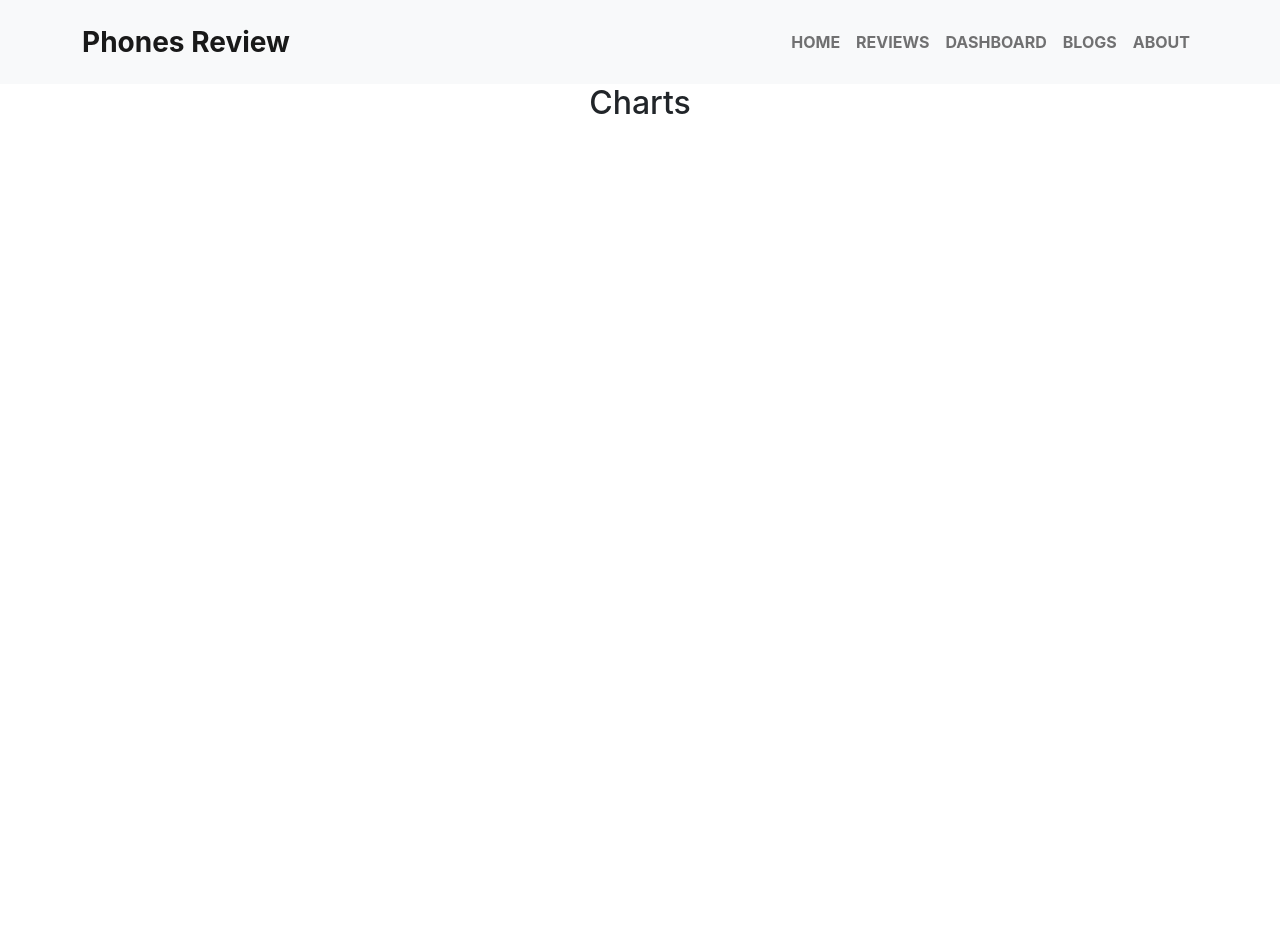
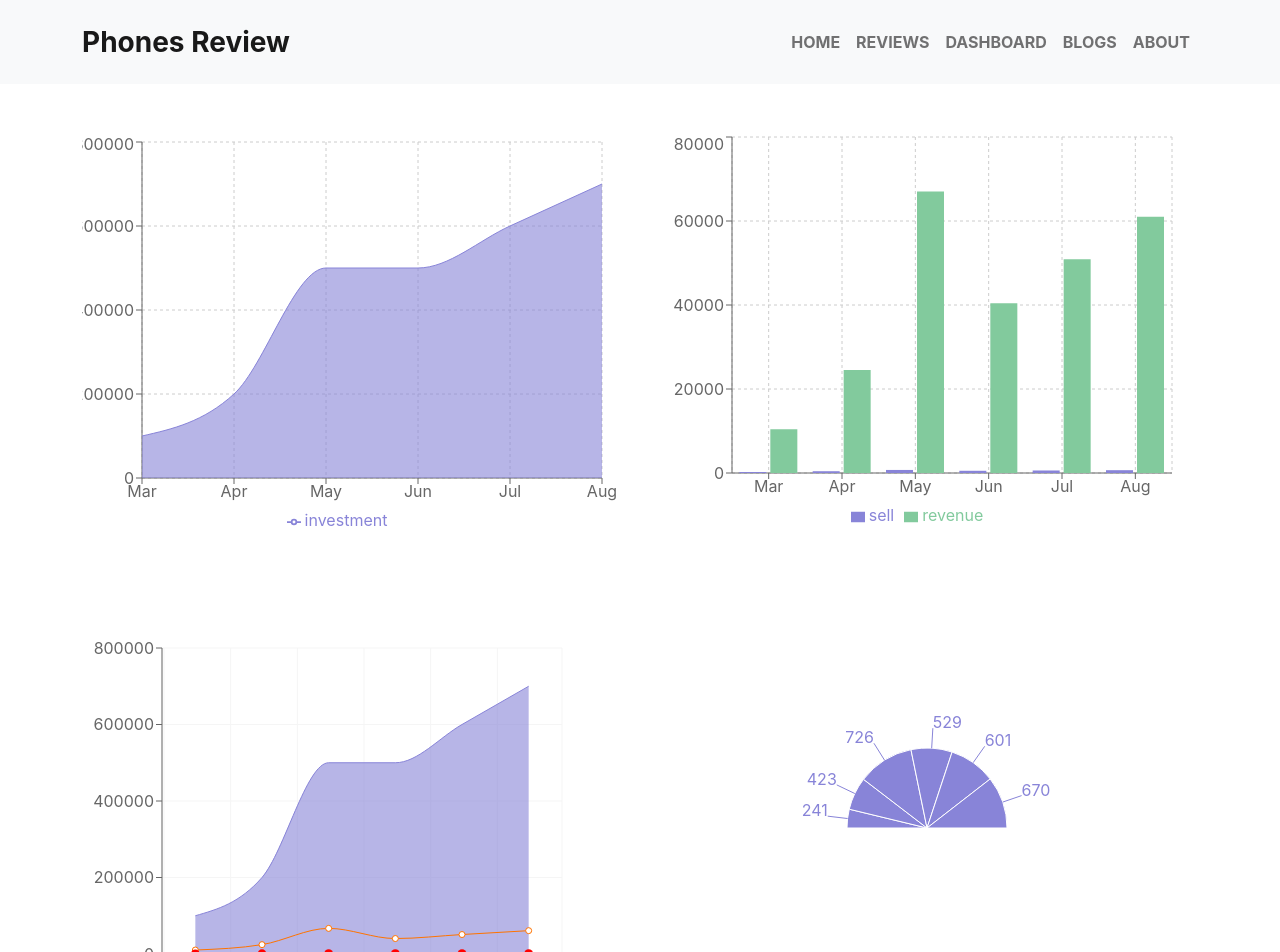
Before and after one commit to abdulalimemon/phone-review-website, a React (Create React App) app: page /dashboard in a window 1280 px wide. Shown: the top 952 px of the page. Before the commit the page ends 800 px from the top, so only its background shows below. Built offline with nearby package versions, Linux system fonts and the light colour scheme.

Commit message:
dashboard Complete

```diff
--- a/package.json
+++ b/package.json
@@ -10,6 +10,7 @@
     "react-dom": "^18.1.0",
     "react-router-dom": "^6.3.0",
     "react-scripts": "5.0.1",
+    "recharts": "^2.1.12",
     "web-vitals": "^2.1.4"
   },
   "scripts": {
--- /dev/null
+++ b/public/data.json
@@ -0,0 +1,38 @@
+[
+    {
+        "month": "Mar",
+        "investment": 100000,
+        "sell": 241,
+        "revenue": 10401
+    },
+    {
+        "month": "Apr",
+        "investment": 200000,
+        "sell": 423,
+        "revenue": 24500
+    },
+    {
+        "month": "May",
+        "investment": 500000,
+        "sell": 726,
+        "revenue": 67010
+    },
+    {
+        "month": "Jun",
+        "investment": 500000,
+        "sell": 529,
+        "revenue": 40405
+    },
+    {
+        "month": "Jul",
+        "investment": 600000,
+        "sell": 601,
+        "revenue": 50900
+    },
+    {
+        "month": "Aug",
+        "investment": 700000,
+        "sell": 670,
+        "revenue": 61000
+    }
+]
--- a/src/components/Dashboard/Dashboard.js
+++ b/src/components/Dashboard/Dashboard.js
@@ -1,9 +1,100 @@
-import React from 'react';
+import React, { useEffect, useState } from 'react';
+import { Area, AreaChart, Bar, BarChart, CartesianGrid, ComposedChart, Legend, Line, Pie, PieChart, Scatter, Tooltip, XAxis, YAxis } from 'recharts';
 
 const Dashboard = () => {
+    const [charts, setCharts] = useState([]);
+
+    useEffect(() => {
+        fetch("data.json")
+            .then(res => res.json())
+            .then(data => setCharts(data))
+    }, [])
+
     return (
-        <div>
-            <h2>Charts</h2>
+        <div className="container">
+            <div className="row py-5">
+                <div className="col-md-6">
+                    <AreaChart
+                        width={550} height={400}
+                        data={charts}
+                        margin={{
+                            top: 10,
+                            right: 30,
+                            left: 0,
+                            bottom: 0,
+                        }}
+                    >
+                        <CartesianGrid strokeDasharray="3 3" />
+                        <XAxis dataKey="month" />
+                        <YAxis />
+                        <Tooltip />
+                        <Legend />
+                        <Area type="monotone" dataKey="investment" stroke="#8884d8" fill="#8884d8" />
+                    </AreaChart>
+                </div>
+                <div className="col-md-6">
+                    <BarChart
+                        width={550}
+                        height={400}
+                        data={charts}
+                        margin={{
+                            top: 5,
+                            right: 30,
+                            left: 20,
+                            bottom: 5,
+                        }}
+                    >
+                        <CartesianGrid strokeDasharray="3 3" />
+                        <XAxis dataKey="month" />
+                        <YAxis />
+                        <Tooltip />
+                        <Legend />
+                        <Bar dataKey="sell" fill="#8884d8" />
+                        <Bar dataKey="revenue" fill="#82ca9d" />
+                    </BarChart>
+                </div>
+            </div>
+            <div className="row py-5">
+                <div className="col-md-6">
+                    <ComposedChart
+                        width={500}
+                        height={400}
+                        data={charts}
+                        margin={{
+                            top: 20,
+                            right: 20,
+                            bottom: 20,
+                            left: 20,
+                        }}
+                    >
+                        <CartesianGrid stroke="#f5f5f5" />
+                        <XAxis dataKey="month" scale="band" />
+                        <YAxis />
+                        <Tooltip />
+                        <Legend />
+                        <Area type="monotone" dataKey="investment" fill="#8884d8" stroke="#8884d8" />
+                        <Bar dataKey="sell" barSize={20} fill="#413ea0" />
+                        <Line type="monotone" dataKey="revenue" stroke="#ff7300" />
+                        <Scatter dataKey="sell" fill="red" />
+                    </ComposedChart>
+                </div>
+                <div className="col-md-6">
+                    <PieChart width={550} height={400}>
+                        <Pie
+                            dataKey="sell"
+                            startAngle={180}
+                            endAngle={0}
+                            data={charts}
+                            cx="50%"
+                            cy="50%"
+                            outerRadius={80}
+                            fill="#8884d8"
+                            label
+                        />
+                        <Tooltip />
+                    </PieChart>
+                </div>
+            </div>
         </div>
     );
 };
```
Also changed, not shown: 2 other files (tests, documents, lock files or other folders).
